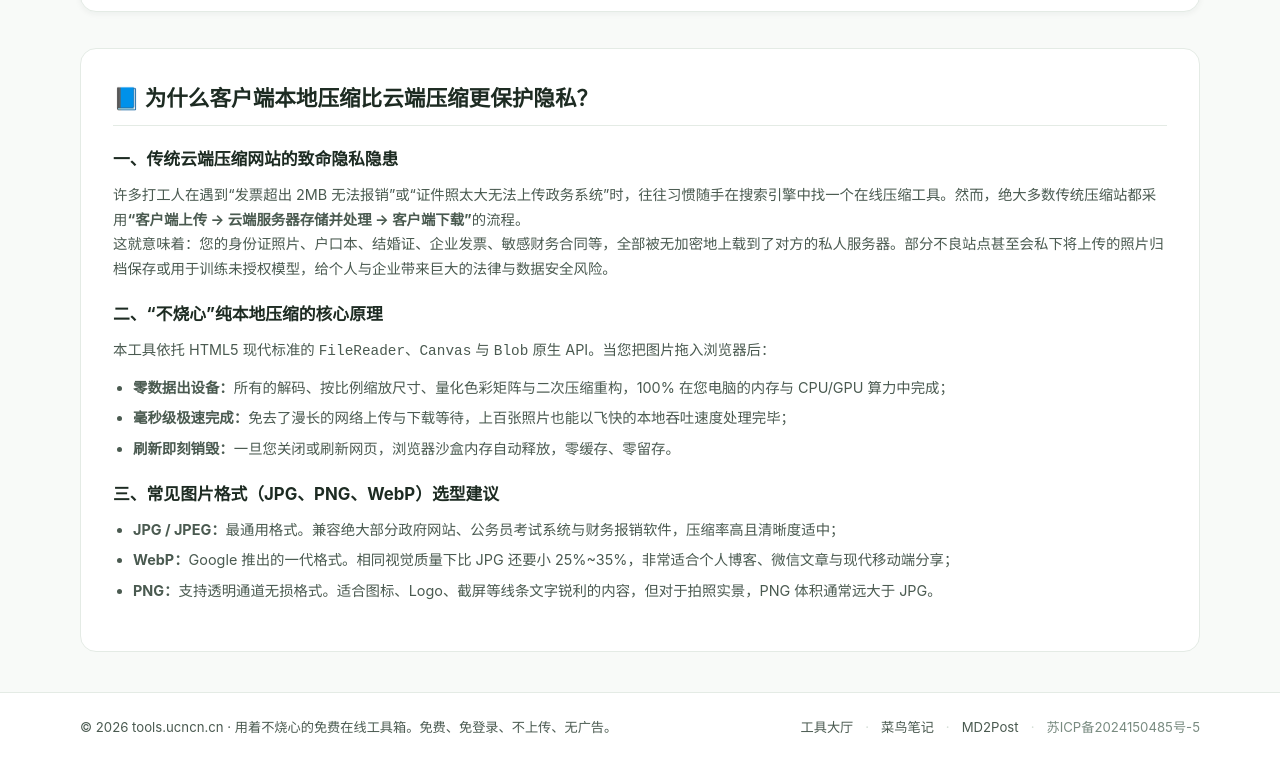
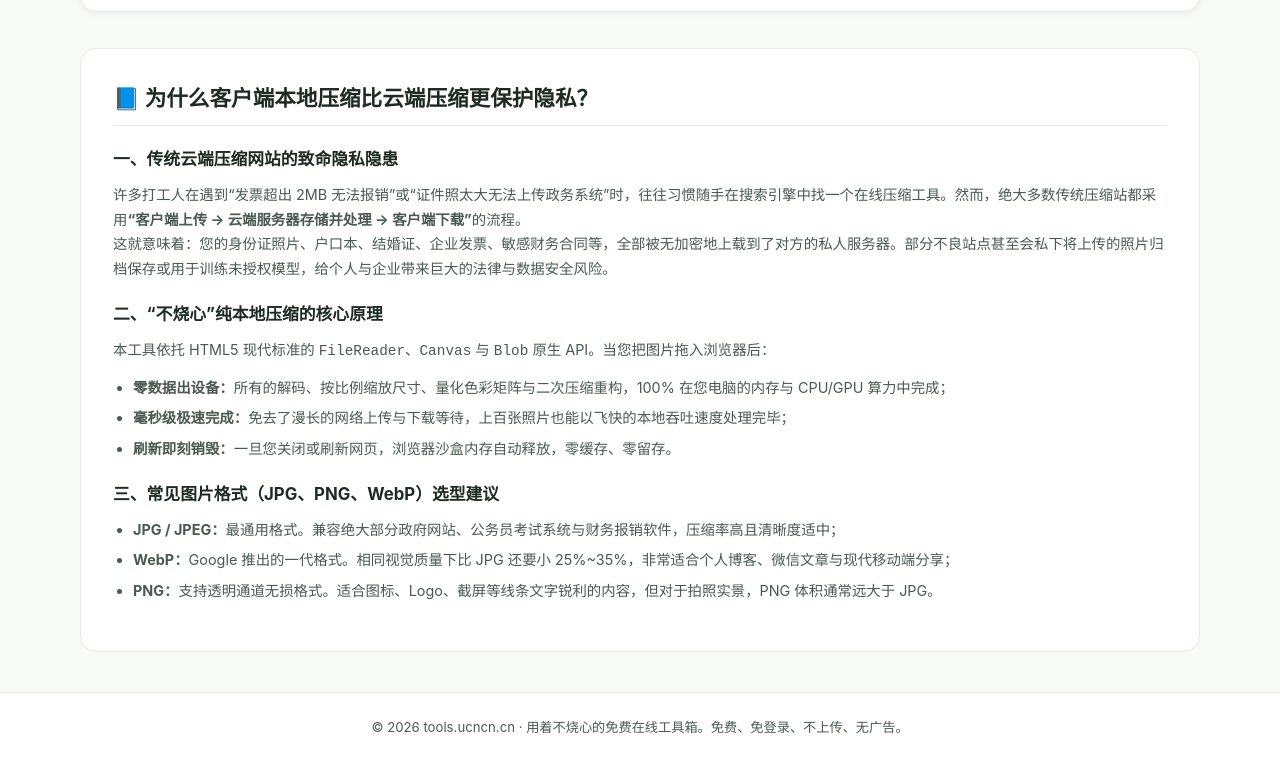
Before and after one commit to ai717/tools.ucncn.cn, a plain HTML site: page image-compress.html in a window 1280 px wide. Shown: the part 734-1497 px from the top of the page. Drawn offline with Linux system fonts and the light colour scheme.

Commit message:
fix(footer): remove all footer external and internal links for a pure clean layout

```diff
--- a/image-compress.html
+++ b/image-compress.html
@@ -612,23 +612,12 @@
       </ul>
     </article>
   </main>
-
-    <!-- 底栏 -->
-    <!-- 底栏 -->
+  <!-- 底栏 -->
   <footer class="site-footer">
     <div class="container">
-      <div class="footer-bottom">
+      <div class="footer-bottom" style="justify-content: center; text-align: center;">
         <div class="footer-desc">
           &copy; 2026 tools.ucncn.cn · 用着不烧心的免费在线工具箱。免费、免登录、不上传、无广告。
-        </div>
-        <div class="footer-links">
-          <a href="./" class="footer-link">工具大厅</a>
-          <span class="footer-sep">·</span>
-          <a href="https://ucncn.cn/" class="footer-link" target="_blank" rel="noopener">菜鸟笔记</a>
-          <span class="footer-sep">·</span>
-          <a href="https://md.ucncn.cn/" class="footer-link" target="_blank" rel="noopener">MD2Post</a>
-          <span class="footer-sep">·</span>
-          <a href="https://beian.miit.gov.cn/" class="footer-icp" target="_blank" rel="noopener nofollow">苏ICP备2024150485号-5</a>
         </div>
       </div>
     </div>
```
Also changed, not shown: index.html (+2 -11 lines), markdown-wechat.html (+2 -13 lines), password.html (+2 -13 lines), pdf-tool.html (+2 -13 lines), qrcode.html (+2 -13 lines), rmb-capital.html (+2 -13 lines), text-diff.html (+2 -13 lines), word-counter.html (+2 -13 lines).
